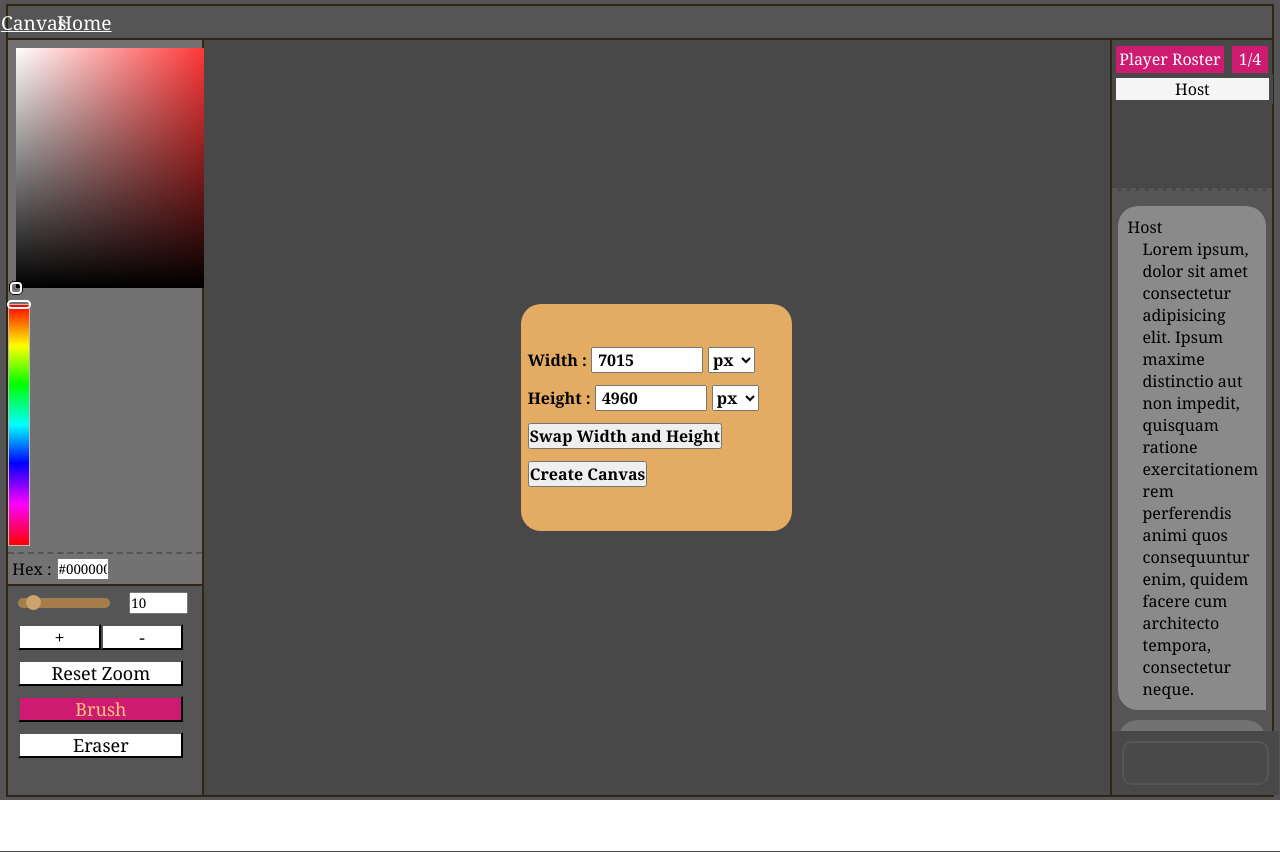
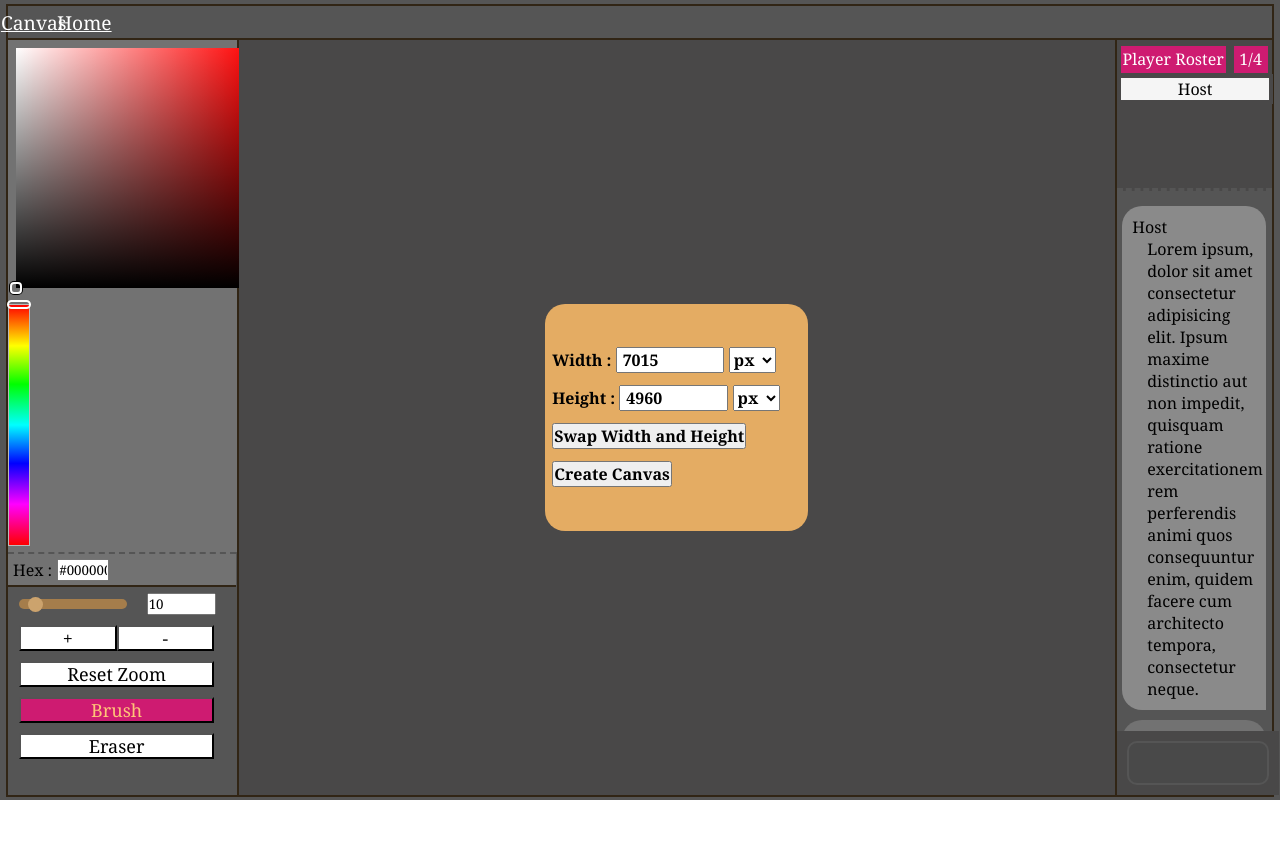
Before and after one commit to chickmenNuggs/CSE-108-Final-Project, a Flask app: page /canvas/1 in a window 1280 px wide. Run offline with Flask 3, Linux system fonts and the light colour scheme; the visitor is signed in with stand-in values (Sample User, id 1); some libraries are stand-ins or nearby versions.

Commit message:
minor ui patch

```diff
--- a/flask-app/static/master.css
+++ b/flask-app/static/master.css
@@ -314,7 +314,7 @@
     flex-direction: row;
 }
 .tool-bar{
-    width: 15.25%;
+    width: 18%;
     height: 99.3%;
     border: #312515 solid 2px;
     border-top: 0px;
```
